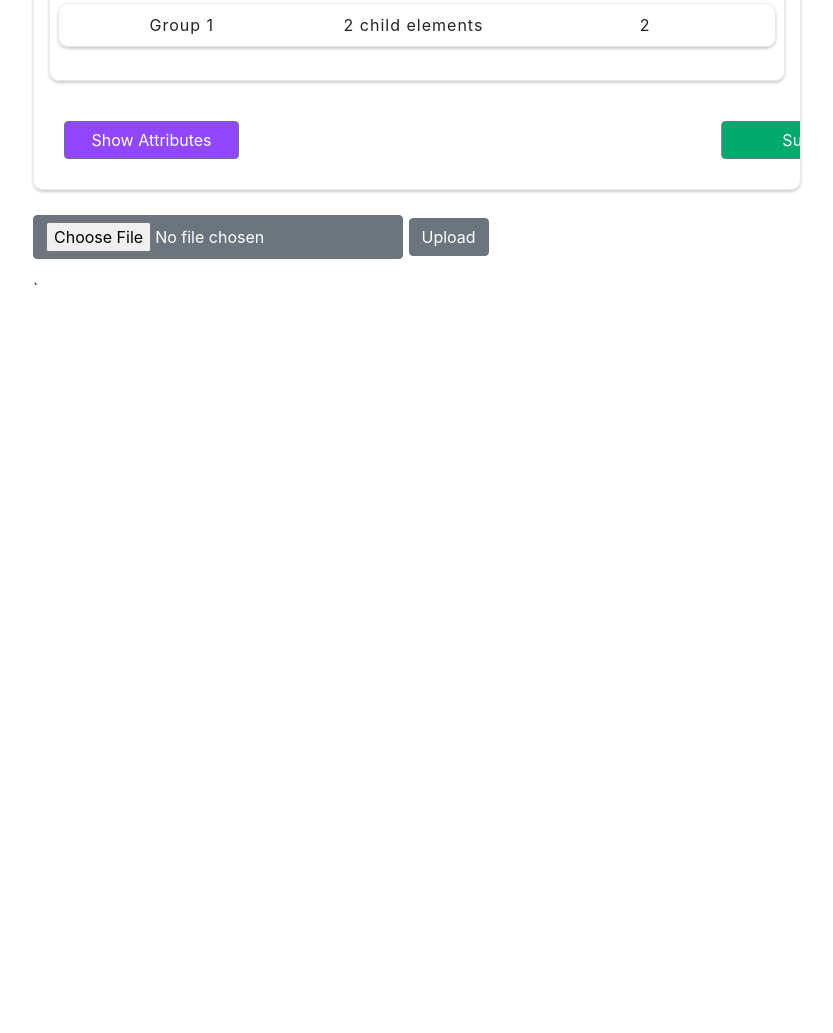
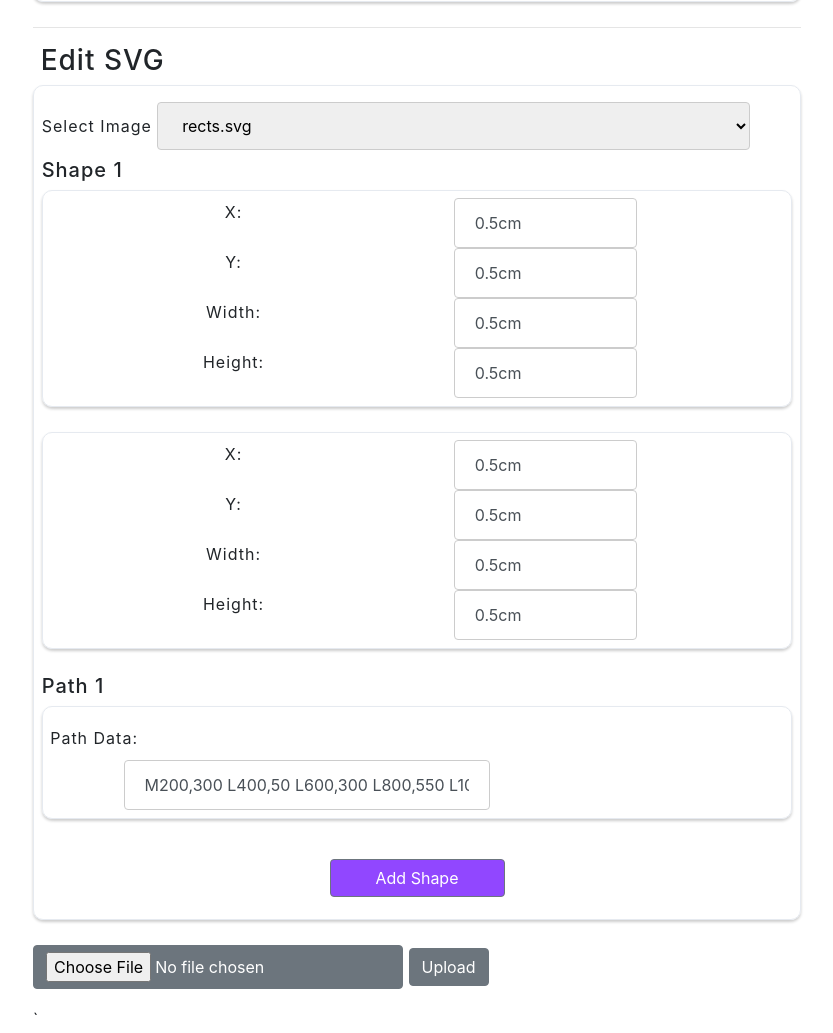
Before and after one commit to mbahgatTech/SVG-Image-Viewer, a website: page public/index.html in a window 1280 px wide. Shown: the part 1419-2452 px from the top of the page, without its empty margins (223-1056 px from the left). Before the commit the page ends 1722 px from the top, so only its background shows below. Drawn offline with nearby package versions, Linux system fonts and the light colour scheme; no server answers; files whose address does not match are found by name.

Commit message:
Attribute log for each shape

```diff
--- a/public/index.html
+++ b/public/index.html
@@ -20,11 +20,6 @@
     <div id="intro">
         <h1 id="title1">SVG Image Viewer</h1>
     </div>
-    <!-- <h3>Download test</h3>
-    If the A3 stub is running and rects.svg exists in the uploads/ directory on the server, then clicking on the link below will download it from the server.<br>
-    <a href="rects.svg" download>rects.svg</a>
-    <p></p> -->
-    <!-- <hr> -->
 
     <h3>File Log</h3>
     <div class="file-log" id="log-panel">
@@ -89,11 +84,67 @@
         </div>
     </div>
 
+    <hr>
+    <h3>Edit SVG</h3>
+    <div class="file-log" id="edit-panel">
+        <label>Select Image</label>
+        <select id="image" name="Image">
+            <option value="rects.svg">rects.svg</option>
+            <option value="quad01.svg">quad01.svg</option>
+            <option value="Emoji_poo.svg">Emoji_poo.svg</option>
+        </select>
+        <h5>Shape 1</h5>
+        <div class="file-log rect-shape">
+            <div class="view-attrs2 no-edit-attr-shapes">X:</div>
+            <div class="view-attrs2">
+                <input type="text" class="form-control entry-box3" value="0.5cm" placeholder="Enter X">
+            </div>
+            <div class="view-attrs2 no-edit-attr-shapes">Y:</div>
+            <div class="view-attrs2">
+                <input type="text" class="form-control entry-box3" value="0.5cm" placeholder="Enter Y">
+            </div>
+            <div class="view-attrs2 no-edit-attr-shapes">Width:</div>
+            <div class="view-attrs2">
+                <input type="text" class="form-control entry-box3" value="0.5cm" placeholder="Enter width">
+            </div>
+            <div class="view-attrs2 no-edit-attr-shapes">Height:</div>
+            <div class="view-attrs2">
+                <input type="text" class="form-control entry-box3" value="0.5cm" placeholder="Enter Height">
+            </div>
+        </div>
+        <div class="file-log circ-shape">
+            <div class="view-attrs2 no-edit-attr-shapes">X:</div>
+            <div class="view-attrs2">
+                <input type="text" class="form-control entry-box3" value="0.5cm" placeholder="Enter X">
+            </div>
+            <div class="view-attrs2 no-edit-attr-shapes">Y:</div>
+            <div class="view-attrs2">
+                <input type="text" class="form-control entry-box3" value="0.5cm" placeholder="Enter Y">
+            </div>
+            <div class="view-attrs2 no-edit-attr-shapes">Width:</div>
+            <div class="view-attrs2">
+                <input type="text" class="form-control entry-box3" value="0.5cm" placeholder="Enter width">
+            </div>
+            <div class="view-attrs2 no-edit-attr-shapes">Height:</div>
+            <div class="view-attrs2">
+                <input type="text" class="form-control entry-box3" value="0.5cm" placeholder="Enter Height">
+            </div>
+        </div>
+        <h5>Path 1</h5>
+        <div class="file-log path-shape">
+            <label class="labels">Path Data:</label>
+            <input type="text" class="form-control entry-box3" value="M200,300 L400,50 L600,300 L800,550 L1000,300" placeholder="Enter Data">
+        </div>
+        <div class="panel-buttons" id="div-add">
+            <input type='submit' value='Add Shape' class="btn btn-secondary shape-add">
+        </div>
+    </div>
+
     <form ref='uploadForm'
         id='uploadForm'
-    action='/upload'
-    method='post'
-    encType="multipart/form-data">
+        action='/upload'
+        method='post'
+        encType="multipart/form-data">
     <div class="form-group">
         <input type="file" name="uploadFile" class="btn btn-secondary">
         <input type='submit' value='Upload' class="btn btn-secondary">
--- a/public/style.css
+++ b/public/style.css
@@ -128,7 +128,7 @@ select {
     width: 100%;
 }
 
-.entryBox, .entry-box2 {
+.entryBox, .entry-box2, .entry-box3 {
     width: 50%;
     float: right;
     margin-right: 40%;
@@ -152,7 +152,7 @@ select {
     padding: 2%;
     width: 100%;
     display: block;
-    /* height: 1200px; */
+    max-height: 1500px;
 }
 
 #log-panel {
@@ -160,9 +160,11 @@ select {
     width: 100%;
     display: block;
     overflow: auto;
+    max-height: 1500px;
 }
 
 .panel-buttons {
+    display: flex;
     width: 33%;
     float: left;
     margin-left: auto;
@@ -181,6 +183,8 @@ h3 {
 #submit {
     margin-right: 0;
     margin-left: auto;
+    width: 50%;
+    justify-content: right;
     text-align: right;
 }
 
@@ -194,6 +198,8 @@ h3 {
 #show {
     margin-right: auto;
     margin-left: 0;
+    width: 50%;
+    justify-content: left;
 }
 
 .view2 {
@@ -204,7 +210,7 @@ h3 {
     border: #9147ff;
 }
 
-.view-content, .view-attrs {
+.view-content, .view-attrs, .view-attrs2 {
     display: block;
     float: left;
     width: 33%;
@@ -212,7 +218,7 @@ h3 {
     border: #9147ff;
 }
 
-.view-attrs {
+.view-attrs, .view-attrs2, .entry-box3 {
     width: 50%;
 }
 
@@ -220,15 +226,24 @@ h3 {
     width: 50%;
 }
 
-#btn-submit, #btn-show, #btn-add, #sbmt-attr, #btn-hide {
+#btn-submit, #btn-show, .btn-add, #sbmt-attr, #btn-hide, .shape-add {
     width: 175px;
     text-align: center;
     background-color: #9147ff;
 }
 
-#btn-submit, #sbmt-attr {
+#sbmt-attr, #btn-submit {
     background-color: #04AA6D;
-    transform: translate(215%, 0);
+}
+
+.shape-add {
+    background-color: #9147ff;
+}
+
+#div-add {
+    width: 100%;
+    display: flex;
+    justify-content: center;
 }
 
 #inside-table {
@@ -247,14 +262,12 @@ h3 {
     transition: height 2s linear 1s;
 }
 
-#add {
-    width: 50%;
+#save {
+    width: 100%;
+    justify-content: right;
 }
 
-#btn-add {
-    transform: translate(-8%, 0);
+.add {
+    width: 100%;
+    justify-content: center;
 }
-
-#sbmt-attr {
-    transform: translate(190%, 0);
-}
```
